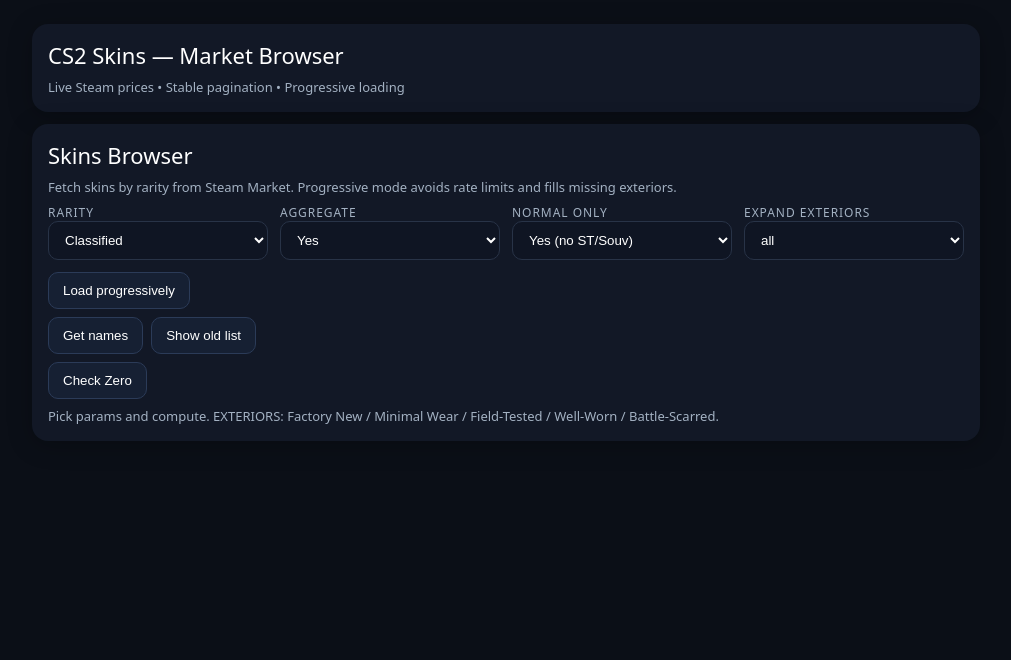
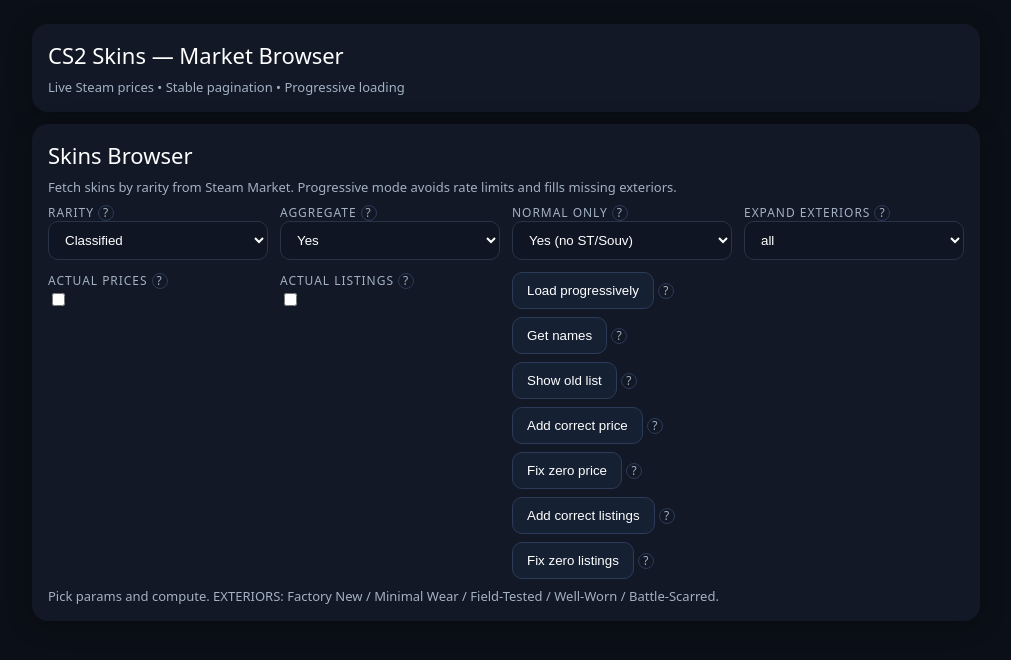
Before and after one commit to Feertreesome/cs2-trade-up, a React (Vite) app in the folder client/: page / in a window 1280 px wide. Shown: the top 660 px of the page, without its empty margins (134-1145 px from the left). Built offline with nearby package versions, Linux system fonts and the light colour scheme.

Commit message:
Add help tooltips and default disabled price/listing options

```diff
--- a/client/src/modules/skins/SkinsBrowser.css
+++ b/client/src/modules/skins/SkinsBrowser.css
@@ -9,6 +9,9 @@
 .sbc .btn { padding: 10px 14px; border-radius: 10px; border: 1px solid #2b3b58; background: #162033; color: white; cursor: pointer; }
 .sbc .btn:hover { background: #1d2a44; }
 .sbc .buttons { display: flex; flex-wrap: wrap; gap: 8px; }
+
+.sbc .btn-wrap { display: flex; align-items: center; gap: 4px; }
+.sbc .help { width: 16px; height: 16px; border-radius: 50%; border: 1px solid #2b3b58; display: inline-flex; align-items: center; justify-content: center; font-size: 12px; cursor: help; color: var(--muted); }
 
 .sbc .spinner {
   width: 16px;
--- a/client/src/modules/skins/SkinsBrowser.tsx
+++ b/client/src/modules/skins/SkinsBrowser.tsx
@@ -23,6 +23,10 @@
     setNormalOnly,
     expandExteriors,
     setExpandExteriors,
+    actualPrices,
+    setActualPrices,
+    actualListings,
+    setActualListings,
     loader,
   } = useSkinsBrowser();
 
@@ -89,52 +93,163 @@
     }
   }
 
-  async function handleCheckZero() {
+  async function handleAddCorrectPrice() {
     if (!loader.data) {
-      showToast("error", "Nothing to check");
+      showToast("error", "Nothing to update");
       return;
     }
-    setExtraProgress("Checking listings…");
+    setExtraProgress("Updating prices…");
     try {
-      const zeroNames = new Set<string>();
-      const priceNames = new Set<string>();
+      const names = new Set<string>();
       const d: any = loader.data;
+      if ("skins" in d) {
+        d.skins.forEach((s: any) => s.exteriors.forEach((e: any) => names.add(e.marketHashName)));
+      } else if ("items" in d) {
+        d.items.forEach((i: any) => names.add(i.market_hash_name));
+      }
+      const prices = await batchPriceOverview(Array.from(names));
       if ("skins" in d) {
         d.skins.forEach((s: any) =>
           s.exteriors.forEach((e: any) => {
-            if (!e.sell_listings) zeroNames.add(e.marketHashName);
-            if (e.price == null) priceNames.add(e.marketHashName);
-          }),
-        );
-      } else if ("items" in d) {
-        d.items.forEach((i: any) => {
-          if (!i.sell_listings) zeroNames.add(i.market_hash_name);
-          if (i.price == null) priceNames.add(i.market_hash_name);
-        });
-      }
-      const [totals, prices] = await Promise.all([
-        zeroNames.size ? batchListingTotals(Array.from(zeroNames)) : ({} as any),
-        priceNames.size ? batchPriceOverview(Array.from(priceNames)) : ({} as any),
-      ]);
-      if ("skins" in d) {
-        d.skins.forEach((s: any) =>
-          s.exteriors.forEach((e: any) => {
-            const n = (totals as any)[e.marketHashName];
-            if (typeof n === "number") e.sell_listings = n;
             const p = (prices as any)[e.marketHashName];
             if (typeof p === "number") e.price = p;
           }),
         );
       } else if ("items" in d) {
         d.items.forEach((i: any) => {
-          const n = (totals as any)[i.market_hash_name];
-          if (typeof n === "number") i.sell_listings = n;
           const p = (prices as any)[i.market_hash_name];
           if (typeof p === "number") i.price = p;
         });
       }
       loader.setData({ ...d });
-      showToast("success", "Check complete");
+      showToast("success", "Prices updated");
+    } catch (e: any) {
+      showToast("error", String(e?.message || e));
+    } finally {
+      setExtraProgress(null);
+    }
+  }
+
+  async function handleFixZeroPrice() {
+    if (!loader.data) {
+      showToast("error", "Nothing to fix");
+      return;
+    }
+    setExtraProgress("Fixing prices…");
+    try {
+      const names = new Set<string>();
+      const d: any = loader.data;
+      if ("skins" in d) {
+        d.skins.forEach((s: any) =>
+          s.exteriors.forEach((e: any) => {
+            if (e.price == null || e.price === 0) names.add(e.marketHashName);
+          }),
+        );
+      } else if ("items" in d) {
+        d.items.forEach((i: any) => {
+          if (i.price == null || i.price === 0) names.add(i.market_hash_name);
+        });
+      }
+      if (names.size) {
+        const prices = await batchPriceOverview(Array.from(names));
+        if ("skins" in d) {
+          d.skins.forEach((s: any) =>
+            s.exteriors.forEach((e: any) => {
+              const p = (prices as any)[e.marketHashName];
+              if (typeof p === "number") e.price = p;
+            }),
+          );
+        } else if ("items" in d) {
+          d.items.forEach((i: any) => {
+            const p = (prices as any)[i.market_hash_name];
+            if (typeof p === "number") i.price = p;
+          });
+        }
+        loader.setData({ ...d });
+      }
+      showToast("success", "Prices fixed");
+    } catch (e: any) {
+      showToast("error", String(e?.message || e));
+    } finally {
+      setExtraProgress(null);
+    }
+  }
+
+  async function handleAddCorrectListings() {
+    if (!loader.data) {
+      showToast("error", "Nothing to update");
+      return;
+    }
+    setExtraProgress("Updating listings…");
+    try {
+      const names = new Set<string>();
+      const d: any = loader.data;
+      if ("skins" in d) {
+        d.skins.forEach((s: any) => s.exteriors.forEach((e: any) => names.add(e.marketHashName)));
+      } else if ("items" in d) {
+        d.items.forEach((i: any) => names.add(i.market_hash_name));
+      }
+      const totals = await batchListingTotals(Array.from(names));
+      if ("skins" in d) {
+        d.skins.forEach((s: any) =>
+          s.exteriors.forEach((e: any) => {
+            const n = (totals as any)[e.marketHashName];
+            if (typeof n === "number") e.sell_listings = n;
+          }),
+        );
+      } else if ("items" in d) {
+        d.items.forEach((i: any) => {
+          const n = (totals as any)[i.market_hash_name];
+          if (typeof n === "number") i.sell_listings = n;
+        });
+      }
+      loader.setData({ ...d });
+      showToast("success", "Listings updated");
+    } catch (e: any) {
+      showToast("error", String(e?.message || e));
+    } finally {
+      setExtraProgress(null);
+    }
+  }
+
+  async function handleFixZeroListings() {
+    if (!loader.data) {
+      showToast("error", "Nothing to fix");
+      return;
+    }
+    setExtraProgress("Fixing listings…");
+    try {
+      const names = new Set<string>();
+      const d: any = loader.data;
+      if ("skins" in d) {
+        d.skins.forEach((s: any) =>
+          s.exteriors.forEach((e: any) => {
+            if (!e.sell_listings) names.add(e.marketHashName);
+          }),
+        );
+      } else if ("items" in d) {
+        d.items.forEach((i: any) => {
+          if (!i.sell_listings) names.add(i.market_hash_name);
+        });
+      }
+      if (names.size) {
+        const totals = await batchListingTotals(Array.from(names));
+        if ("skins" in d) {
+          d.skins.forEach((s: any) =>
+            s.exteriors.forEach((e: any) => {
+              const n = (totals as any)[e.marketHashName];
+              if (typeof n === "number") e.sell_listings = n;
+            }),
+          );
+        } else if ("items" in d) {
+          d.items.forEach((i: any) => {
+            const n = (totals as any)[i.market_hash_name];
+            if (typeof n === "number") i.sell_listings = n;
+          });
+        }
+        loader.setData({ ...d });
+      }
+      showToast("success", "Listings fixed");
     } catch (e: any) {
       showToast("error", String(e?.message || e));
     } finally {
@@ -162,11 +277,18 @@
         setNormalOnly={setNormalOnly}
         expandExteriors={expandExteriors}
         setExpandExteriors={setExpandExteriors}
+        actualPrices={actualPrices}
+        setActualPrices={setActualPrices}
+        actualListings={actualListings}
+        setActualListings={setActualListings}
         expandOptions={["none", "price", "all"]}
         onLoadProgressive={loader.loadProgressive}
         onFetchNames={handleFetchNames}
         onShowOldList={handleShowOldList}
-        onCheckZero={handleCheckZero}
+        onAddCorrectPrice={handleAddCorrectPrice}
+        onFixZeroPrice={handleFixZeroPrice}
+        onAddCorrectListings={handleAddCorrectListings}
+        onFixZeroListings={handleFixZeroListings}
         hasOldList={hasOld}
         loading={loader.loading || savingNames || Boolean(extraProgress)}
       />
--- a/client/src/modules/skins/components/ControlsBar.tsx
+++ b/client/src/modules/skins/components/ControlsBar.tsx
@@ -1,5 +1,9 @@
 import React from "react";
 import type { ExpandMode, Rarity } from "../services";
+
+const Help: React.FC<{ text: string }> = ({ text }) => (
+  <span className="help" title={text}>?</span>
+);
 
 /**
  * Панель управляет параметрами загрузки скинов.
@@ -18,10 +22,17 @@
   expandExteriors: ExpandMode;
   setExpandExteriors: (next: ExpandMode) => void;
   expandOptions: ReadonlyArray<ExpandMode>;           // ← было: ExpandMode[]
+  actualPrices: boolean;
+  setActualPrices: (next: boolean) => void;
+  actualListings: boolean;
+  setActualListings: (next: boolean) => void;
   onLoadProgressive: () => void;
   onFetchNames: () => void;
   onShowOldList: () => void;
-  onCheckZero: () => void;
+  onAddCorrectPrice: () => void;
+  onFixZeroPrice: () => void;
+  onAddCorrectListings: () => void;
+  onFixZeroListings: () => void;
   hasOldList: boolean;
   loading: boolean;
 };
@@ -30,7 +41,9 @@
   return (
     <div className="controls-grid">
       <div>
-        <div className="label">Rarity</div>
+        <div className="label">
+          Rarity <Help text="Choose rarity to fetch" />
+        </div>
         <select
           className="input"
           value={props.rarity}
@@ -43,7 +56,9 @@
       </div>
 
       <div>
-        <div className="label">Aggregate</div>
+        <div className="label">
+          Aggregate <Help text="Group by base name" />
+        </div>
         <select
           className="input"
           value={props.aggregate ? "1" : "0"}
@@ -55,7 +70,9 @@
       </div>
 
       <div>
-        <div className="label">Normal only</div>
+        <div className="label">
+          Normal only <Help text="Exclude StatTrak and Souvenir" />
+        </div>
         <select
           className="input"
           value={props.normalOnly ? "1" : "0"}
@@ -67,7 +84,9 @@
       </div>
 
       <div>
-        <div className="label">Expand exteriors</div>
+        <div className="label">
+          Expand exteriors <Help text="Add missing exterior variants" />
+        </div>
         <select
           className="input"
           value={props.expandExteriors}
@@ -79,11 +98,57 @@
         </select>
       </div>
 
+      <div>
+        <div className="label">
+          Actual prices <Help text="Fetch live prices on load" />
+        </div>
+        <input
+          type="checkbox"
+          checked={props.actualPrices}
+          onChange={(e) => props.setActualPrices(e.target.checked)}
+        />
+      </div>
+
+      <div>
+        <div className="label">
+          Actual listings <Help text="Fetch live listing counts" />
+        </div>
+        <input
+          type="checkbox"
+          checked={props.actualListings}
+          onChange={(e) => props.setActualListings(e.target.checked)}
+        />
+      </div>
+
       <div className="buttons" style={{ alignSelf: "end" }}>
-        <button className="btn" onClick={props.onLoadProgressive} disabled={props.loading}>Load progressively</button>
-        <button className="btn" onClick={props.onFetchNames} disabled={props.loading}>Get names</button>
-        <button className="btn" onClick={props.onShowOldList} disabled={!props.hasOldList || props.loading}>Show old list</button>
-        <button className="btn" onClick={props.onCheckZero} disabled={props.loading}>Check Zero</button>
+        <div className="btn-wrap">
+          <button className="btn" onClick={props.onLoadProgressive} disabled={props.loading}>Load progressively</button>
+          <Help text="Load items page by page" />
+        </div>
+        <div className="btn-wrap">
+          <button className="btn" onClick={props.onFetchNames} disabled={props.loading}>Get names</button>
+          <Help text="Store market hash names" />
+        </div>
+        <div className="btn-wrap">
+          <button className="btn" onClick={props.onShowOldList} disabled={!props.hasOldList || props.loading}>Show old list</button>
+          <Help text="Load list from local storage" />
+        </div>
+        <div className="btn-wrap">
+          <button className="btn" onClick={props.onAddCorrectPrice} disabled={props.loading}>Add correct price</button>
+          <Help text="Refresh prices for all items" />
+        </div>
+        <div className="btn-wrap">
+          <button className="btn" onClick={props.onFixZeroPrice} disabled={props.loading}>Fix zero price</button>
+          <Help text="Update items with missing price" />
+        </div>
+        <div className="btn-wrap">
+          <button className="btn" onClick={props.onAddCorrectListings} disabled={props.loading}>Add correct listings</button>
+          <Help text="Refresh listing totals for all items" />
+        </div>
+        <div className="btn-wrap">
+          <button className="btn" onClick={props.onFixZeroListings} disabled={props.loading}>Fix zero listings</button>
+          <Help text="Update items with missing listings" />
+        </div>
       </div>
     </div>
   );
--- a/client/src/modules/skins/hooks/useProgressiveLoader.ts
+++ b/client/src/modules/skins/hooks/useProgressiveLoader.ts
@@ -16,10 +16,12 @@
   aggregate: boolean;
   normalOnly: boolean;
   expandExteriors: ExpandMode;
+  actualPrices: boolean;
+  actualListings: boolean;
 };
 
 export default function useProgressiveLoader(params: Params) {
-  const { rarity, aggregate, normalOnly, expandExteriors } = params;
+  const { rarity, aggregate, normalOnly, expandExteriors, actualPrices, actualListings } = params;
   const [data, setData] = useState<ApiAggResp | ApiFlatResp | null>(null);
   const [loading, setLoading] = useState(false);
   const [progress, setProgress] = useState<string | null>(null);
@@ -53,21 +55,28 @@
       const total = totals.totals[rarity] ?? 0;
 
       const flat: any[] = [];
-      for (let start = 0; start < total; start += pageSize) {
+      let start = 0;
+      while (start < total) {
         setProgress(`Loading ${start + 1}–${Math.min(start + pageSize, total)} / ${total}`);
         const j = await fetchPageWithRetry(
           `/api/skins/paged?rarity=${encodeURIComponent(rarity)}&start=${start}&count=${pageSize}&normalOnly=${normalOnly ? "1" : "0"}`
         );
         flat.push(...j.items.map((i: any) => ({ ...i, rarity })));
+        const fetched = j.items.length;
+        if (!fetched) break;
+        start += fetched;
         await new Promise(r => setTimeout(r, pageDelayMs));
       }
 
       if (!aggregate) {
         const out: ApiFlatResp = { rarities: [rarity], total: flat.length, items: flat };
-        const missing = flat.filter(x => x.price == null).map(x => x.market_hash_name);
-        if (missing.length) {
-          const pmap = await batchPriceOverview(Array.from(new Set(missing)));
-          out.items.forEach(x => { if (x.price == null) (x as any).price = pmap[x.market_hash_name] ?? null; });
+        if (actualListings) {
+          const tmap = await batchListingTotals(Array.from(new Set(flat.map(x => x.market_hash_name))));
+          out.items.forEach(x => { const n = tmap[x.market_hash_name]; if (typeof n === "number") (x as any).sell_listings = n; });
+        }
+        if (actualPrices) {
+          const pmap = await batchPriceOverview(Array.from(new Set(flat.map(x => x.market_hash_name))));
+          out.items.forEach(x => { const p = pmap[x.market_hash_name]; if (typeof p === "number") (x as any).price = p; });
         }
         setData(out); setProgress(null);
         return;
@@ -79,7 +88,7 @@
       const needPriceCheck: string[] = [];
       Object.values(groups).forEach(g => {
         const present = new Set(g.exteriors.map(e => e.exterior));
-        if (expandExteriors === "all" || expandExteriors === "price") {
+        if (expandExteriors === "all" || (expandExteriors === "price" && actualPrices)) {
           for (const ext of EXTERIORS) {
             if (present.has(ext)) continue;
             const mhn = `${g.baseName} (${ext})`;
@@ -91,7 +100,7 @@
           }
         }
       });
-      if (expandExteriors === "price" && needPriceCheck.length) {
+      if (expandExteriors === "price" && actualPrices && needPriceCheck.length) {
         const pmap = await batchPriceOverview(needPriceCheck);
         Object.values(groups).forEach(g => {
           for (const ext of EXTERIORS) {
@@ -103,21 +112,26 @@
         });
       }
 
-      // prices for all
-      const toPrice = Object.values(groups).flatMap(g => g.exteriors.filter(e => e.price == null).map(e => e.marketHashName));
+      if (actualPrices) {
+        const toPrice = Object.values(groups).flatMap(g => g.exteriors.map(e => e.marketHashName));
         if (toPrice.length) {
           const pmap = await batchPriceOverview(Array.from(new Set(toPrice)));
-        Object.values(groups).forEach(g => g.exteriors.forEach(e => { if (e.price == null) e.price = pmap[e.marketHashName] ?? null; }));
+          Object.values(groups).forEach(g => g.exteriors.forEach(e => {
+            const p = pmap[e.marketHashName];
+            if (p != null) e.price = p;
+          }));
+        }
       }
 
-      // fix zero listings with listing totals
-      const needTotals = Object.values(groups).flatMap(g => g.exteriors.filter(e => e.sell_listings === 0).map(e => e.marketHashName));
+      if (actualListings) {
+        const needTotals = Object.values(groups).flatMap(g => g.exteriors.map(e => e.marketHashName));
         if (needTotals.length) {
           const tmap = await batchListingTotals(Array.from(new Set(needTotals)));
           Object.values(groups).forEach(g => g.exteriors.forEach(e => {
             const n = tmap[e.marketHashName];
-          if (typeof n === "number" && n > e.sell_listings) e.sell_listings = n;
+            if (typeof n === "number") e.sell_listings = n;
           }));
+        }
       }
 
       const skins = Object.values(groups).sort((a, b) => a.baseName.localeCompare(b.baseName));
--- a/client/src/modules/skins/hooks/useSkinsBrowser.ts
+++ b/client/src/modules/skins/hooks/useSkinsBrowser.ts
@@ -7,12 +7,16 @@
   const [aggregate, setAggregate] = useState(true);
   const [normalOnly, setNormalOnly] = useState(true);
   const [expandExteriors, setExpandExteriors] = useState<ExpandMode>("all");
+  const [actualPrices, setActualPrices] = useState(false);
+  const [actualListings, setActualListings] = useState(false);
 
   const loader = useProgressiveLoader({
     rarity,
     aggregate,
     normalOnly,
     expandExteriors,
+    actualPrices,
+    actualListings,
   });
 
   return {
@@ -24,6 +28,10 @@
     setNormalOnly,
     expandExteriors,
     setExpandExteriors,
+    actualPrices,
+    setActualPrices,
+    actualListings,
+    setActualListings,
     loader,
   } as const;
 }
```
Also changed, not shown: 1 other file (tests, documents, lock files or other folders). Lines whose indentation alone changed are shown as unchanged.
